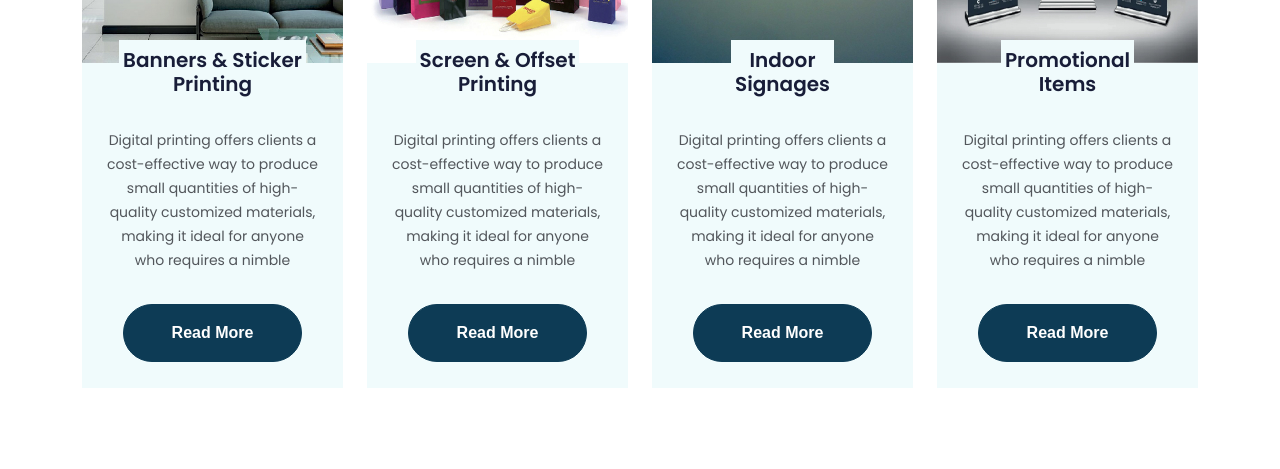
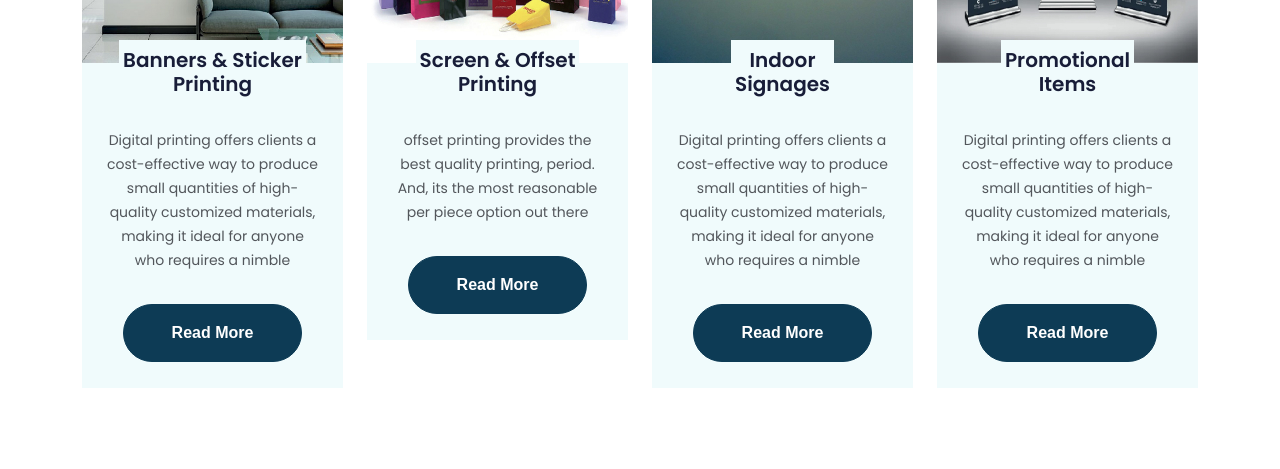
Before and after one commit to Mhdafnan/3dotsadv, a plain HTML site: page index.html in a window 1280 px wide. Shown: the part 2460-2929 px from the top of the page. Drawn offline with nearby package versions, Linux system fonts and the light colour scheme.

Commit message:
Update index.html

```diff
--- a/index.html
+++ b/index.html
@@ -234,9 +234,8 @@
                         </div>
                     </div>
                     <div class="text-center p-4">
-                        <small>Digital printing offers clients a cost-effective way to produce small quantities of
-                            high-quality
-                            customized materials, making it ideal for anyone who requires a nimble</small>
+                        <small> offset printing provides the best
+                        quality printing, period. And, its the most reasonable per piece option out there</small>
                     </div>
                     <div style="text-align: center;"><a class="btn btn-primary py-3 px-5 mt-2" href="Service.html">Read
                             More</a></div>
```
